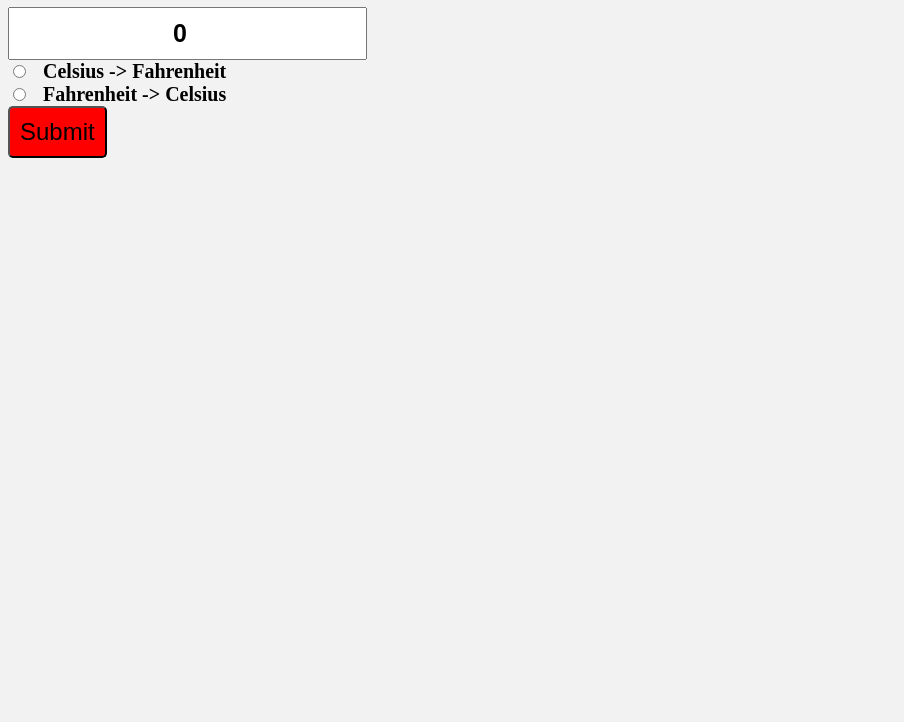
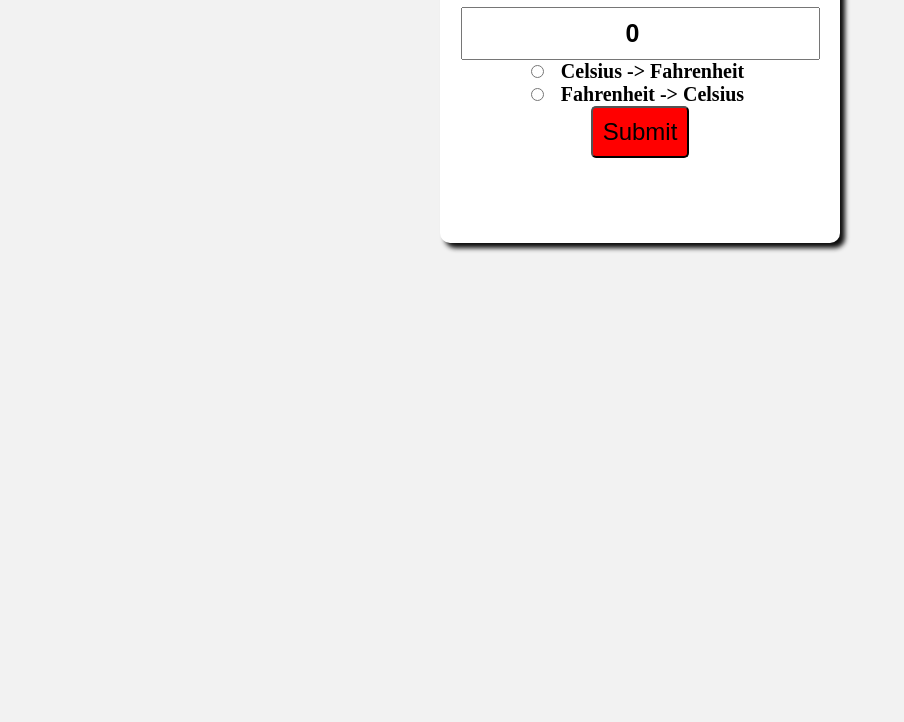
Before and after one commit to ZupherX/temperature-calculator-HTML, a plain HTML site: page index.html in a window 1280 px wide. Shown: the part 78-800 px from the top of the page, without its empty margins (0-904 px from the left). Drawn offline with Linux system fonts and the light colour scheme.

Commit message:
Update style.css

```diff
--- a/style.css
+++ b/style.css
@@ -1,7 +1,7 @@
 body{
   background-color: hsl(0, 0%, 95%);
 }
-form{
+div{
   background-color: white;
   border-radius: 10px;
   text-align: center;
```
